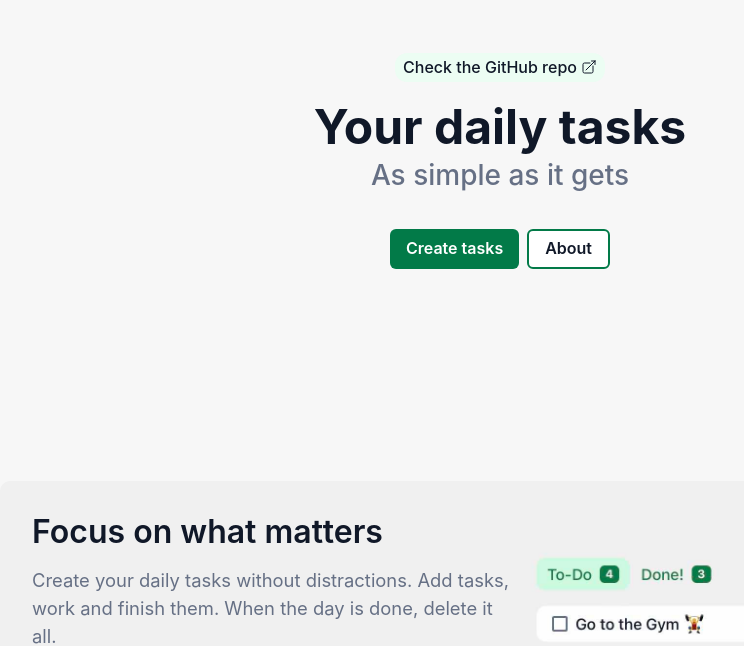
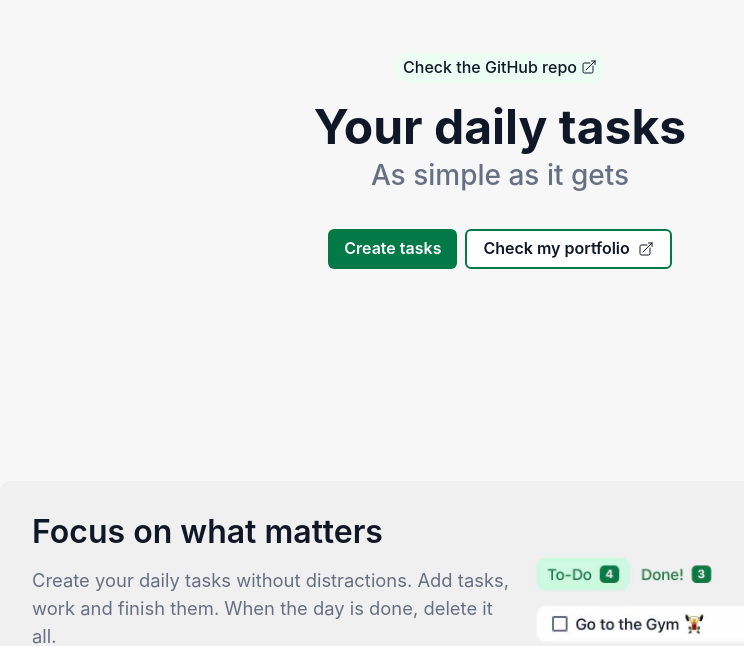
Before and after one commit to JaumeGelabert/daily-tasks, a React (Create React App) app in the folder client/: page / in a window 1280 px wide. Shown: the part 159-805 px from the top of the page, without its empty margins (140-884 px from the left). Built offline with nearby package versions, Linux system fonts and the light colour scheme.

Commit message:
Link to portfolio

```diff
--- a/client/src/pages/Landing/Sections/Hero.jsx
+++ b/client/src/pages/Landing/Sections/Hero.jsx
@@ -5,6 +5,7 @@ import {
   Center,
   Flex,
   Heading,
+  Link,
   useMediaQuery,
 } from '@chakra-ui/react';
 import LongBadge from '../../../components/badges/LongBadge';
@@ -46,7 +47,24 @@ export default function Hero() {
           <Button variant="primary" as={ReacherLink} to="/dashboard">
             Create tasks
           </Button>
-          <Button variant="secondary">About</Button>
+          <Button
+            as={Link}
+            href="https://www.jaumegelabert.dev"
+            target="_blank"
+            rel="noreferrer"
+            variant="secondary"
+            _hover={{ textDecoration: 'none', backgroundColor: 'green.soft' }}
+            _active={{ backgroundColor: 'green.softActive' }}
+            isExternal
+          >
+            Check my portfolio
+            <ExternalIcon
+              style={{
+                color: '#101828',
+                marginLeft: '.5rem',
+              }}
+            />
+          </Button>
         </ButtonGroup>
       </Flex>
     </>
```
